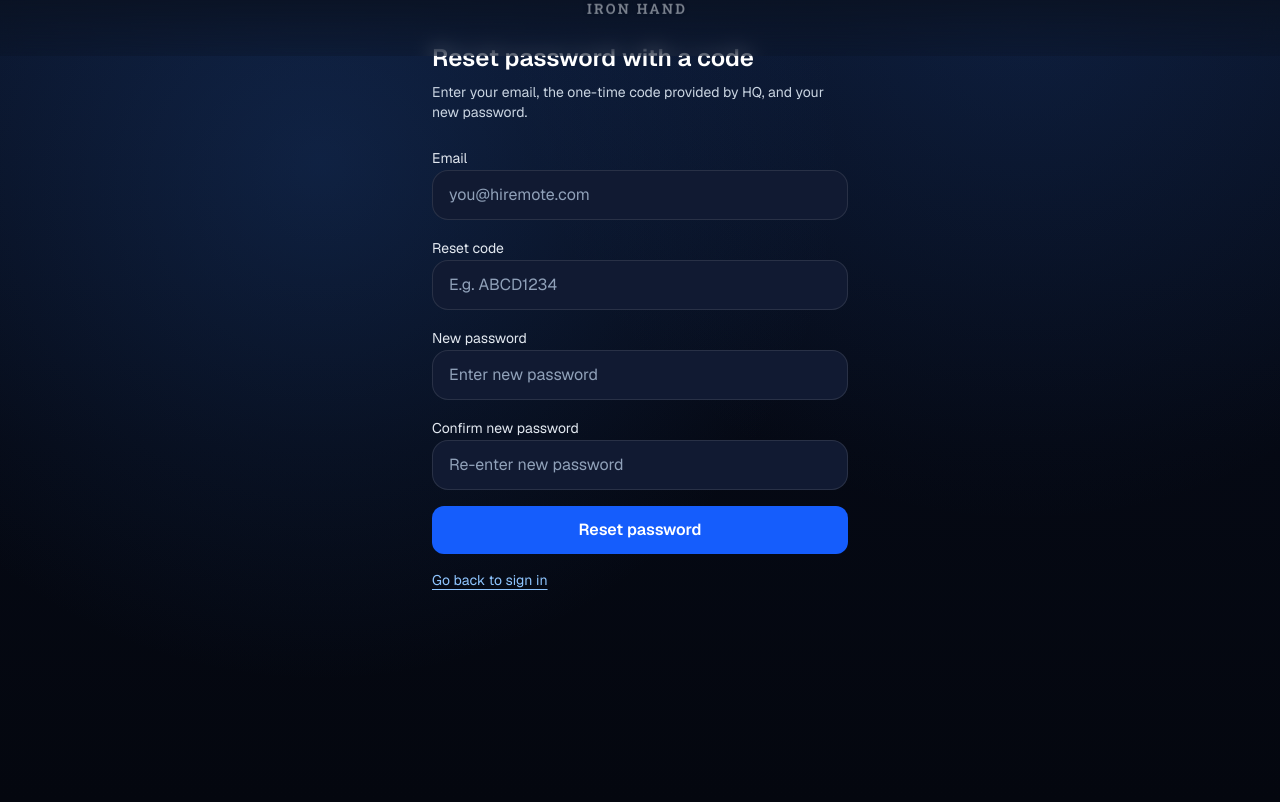
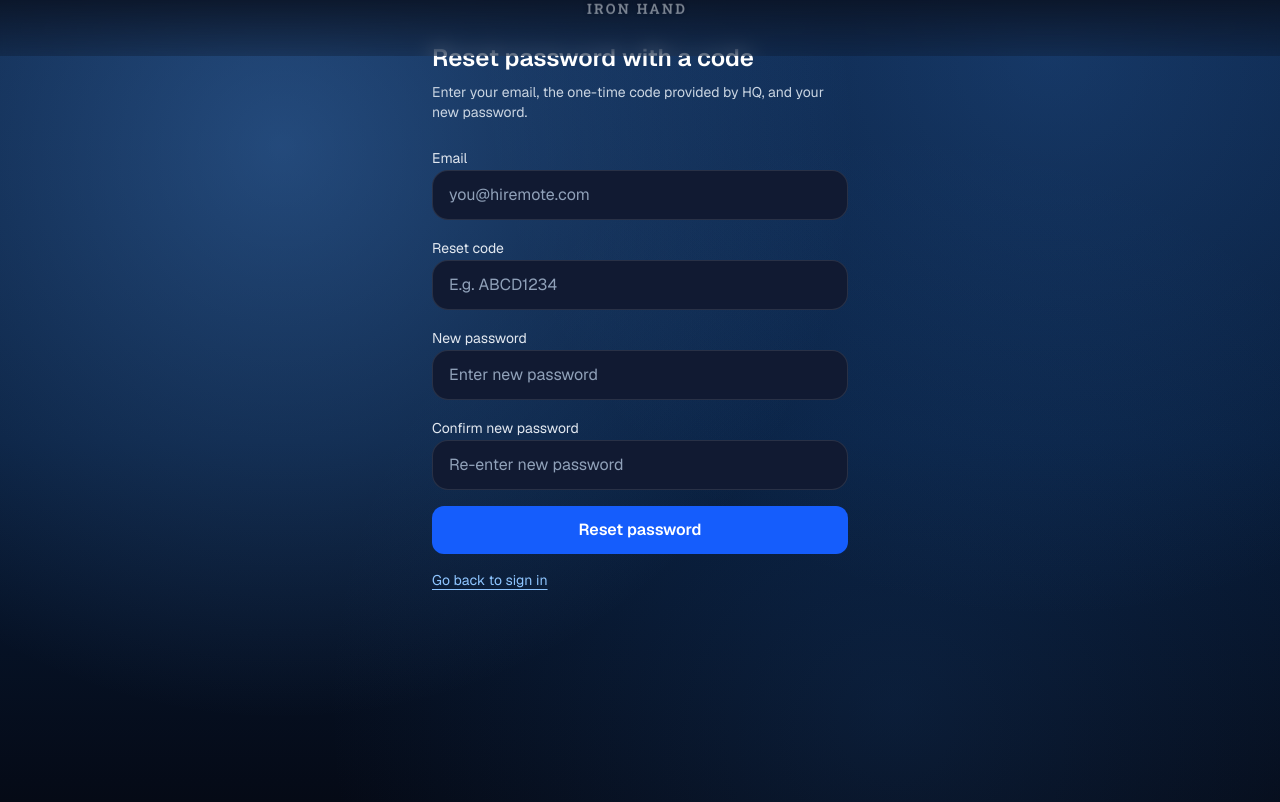
Before and after one commit to rubindersingh7343-create/ironhand-portal, a Next.js app: page /auth/forgot in a window 1280 px wide. Built offline with nearby package versions, Linux system fonts and the light colour scheme.

Commit message:
Lighten app background

```diff
--- a/src/app/globals.css
+++ b/src/app/globals.css
@@ -1,8 +1,9 @@
 @import "tailwindcss";
 
 :root {
-  --background: #050914;
-  --background-alt: #0d1833;
+  /* Brighter navy base (the previous base was near-black and felt too heavy). */
+  --background: #07162e;
+  --background-alt: #0c2146;
   --card: rgba(10, 20, 36, 0.7);
   --card-light: rgba(255, 255, 255, 0.04);
   --text-primary: #f7f9ff;
@@ -20,16 +21,17 @@
 html {
   height: 100%;
   overscroll-behavior-y: auto;
-  background-color: #0a142a;
+  background-color: #0b2346;
 }
 
 body {
   min-height: 100dvh;
-  background-color: #050914;
+  background-color: var(--background);
   background-image:
-    radial-gradient(circle at 25% 20%, rgba(34, 79, 150, 0.28), transparent 45%),
-    radial-gradient(circle at 80% 0%, rgba(28, 68, 134, 0.22), transparent 40%),
-    linear-gradient(180deg, #0a142a 0%, #050914 55%, #04070f 100%);
+    radial-gradient(circle at 22% 18%, rgba(86, 154, 235, 0.34), transparent 48%),
+    radial-gradient(circle at 82% 6%, rgba(64, 136, 225, 0.22), transparent 44%),
+    radial-gradient(circle at 70% 88%, rgba(40, 110, 195, 0.16), transparent 50%),
+    linear-gradient(180deg, #0b2346 0%, #071b38 55%, #050a16 100%);
   background-attachment: scroll;
   color: var(--text-primary);
   font-family: var(--font-geist-sans), system-ui, -apple-system,
@@ -327,7 +329,7 @@ body.ui-modal-open {
   pointer-events: none;
   transition: opacity 180ms ease, transform 180ms ease;
   min-height: 0;
-  height: 24px;
+  height: 34px;
   position: fixed;
   top: calc(env(safe-area-inset-top) + 22px);
   left: 0;
@@ -429,11 +431,12 @@ body[data-top-nav="true"] .scroll-top-bar__nav {
 
 #app-root {
   min-height: 100dvh;
-  background-color: #050914;
+  background-color: var(--background);
   background-image:
-    radial-gradient(circle at 25% 20%, rgba(34, 79, 150, 0.28), transparent 45%),
-    radial-gradient(circle at 80% 0%, rgba(28, 68, 134, 0.22), transparent 40%),
-    linear-gradient(180deg, #0a142a 0%, #050914 55%, #04070f 100%);
+    radial-gradient(circle at 22% 18%, rgba(86, 154, 235, 0.34), transparent 48%),
+    radial-gradient(circle at 82% 6%, rgba(64, 136, 225, 0.22), transparent 44%),
+    radial-gradient(circle at 70% 88%, rgba(40, 110, 195, 0.16), transparent 50%),
+    linear-gradient(180deg, #0b2346 0%, #071b38 55%, #050a16 100%);
   background-attachment: scroll;
   transform: translateY(var(--pull-offset, 0px));
   transition: transform 220ms cubic-bezier(0.22, 1, 0.36, 1);
@@ -802,15 +805,18 @@ body:has(.owner-portal-shell) {
 .top-bar-nav__inner {
   display: flex;
   flex-wrap: nowrap;
-  gap: 10px;
-  padding: 2px 12px 4px;
+  gap: 8px;
+  padding: 4px 10px;
   overflow-x: auto;
   scrollbar-width: none;
   -webkit-overflow-scrolling: touch;
-  border-radius: 0;
-  border: 0;
-  background: transparent;
+  border-radius: 999px;
+  border: 1px solid rgba(255, 255, 255, 0.1);
+  background: rgba(10, 18, 34, 0.55);
+  box-shadow: inset 0 1px 0 rgba(255, 255, 255, 0.04);
   pointer-events: auto;
+  width: min(calc(100vw - 24px), 980px);
+  margin: 0 auto;
 }
 
 .owner-portal-nav__inner::-webkit-scrollbar,
@@ -821,19 +827,38 @@ body:has(.owner-portal-shell) {
 .owner-portal-nav__btn,
 .top-bar-nav__btn {
   flex: 0 0 auto;
-  padding: 2px 4px;
-  border-radius: 0;
-  border: 0;
-  font-size: 10px;
-  letter-spacing: 0.2em;
+  padding: 6px 10px;
+  border-radius: 999px;
+  border: 1px solid transparent;
+  font-size: 11px;
+  font-weight: 600;
+  letter-spacing: 0.12em;
   text-transform: uppercase;
-  color: rgba(226, 232, 240, 0.55);
+  color: rgba(226, 232, 240, 0.7);
   background: transparent;
-  transition: color 140ms ease, text-shadow 140ms ease;
+  transition: color 160ms ease, text-shadow 160ms ease, background-color 160ms ease,
+    border-color 160ms ease;
 }
 
 .owner-portal-nav__btn--active,
 .top-bar-nav__btn--active {
   color: rgba(248, 250, 252, 0.92);
   text-shadow: 0 2px 8px rgba(15, 23, 42, 0.5);
+  background: rgba(255, 255, 255, 0.08);
+  border-color: rgba(255, 255, 255, 0.12);
 }
+
+.owner-portal-nav__btn:focus-visible,
+.top-bar-nav__btn:focus-visible {
+  outline: 2px solid rgba(59, 130, 246, 0.7);
+  outline-offset: 2px;
+}
+
+@media (max-width: 420px) {
+  .owner-portal-nav__btn,
+  .top-bar-nav__btn {
+    padding: 6px 9px;
+    font-size: 10px;
+    letter-spacing: 0.1em;
+  }
+}
```
